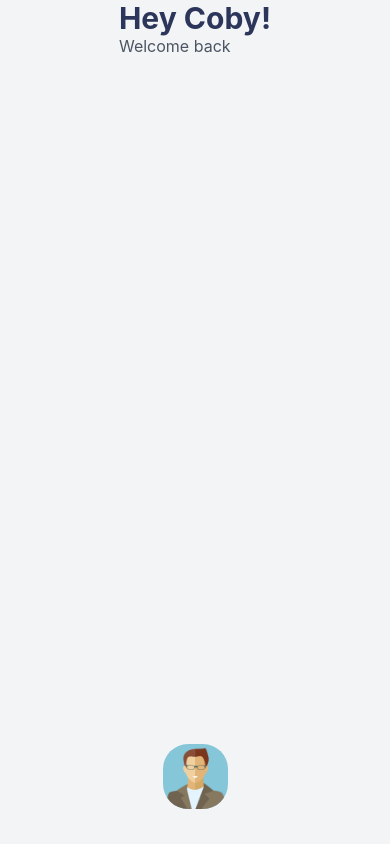
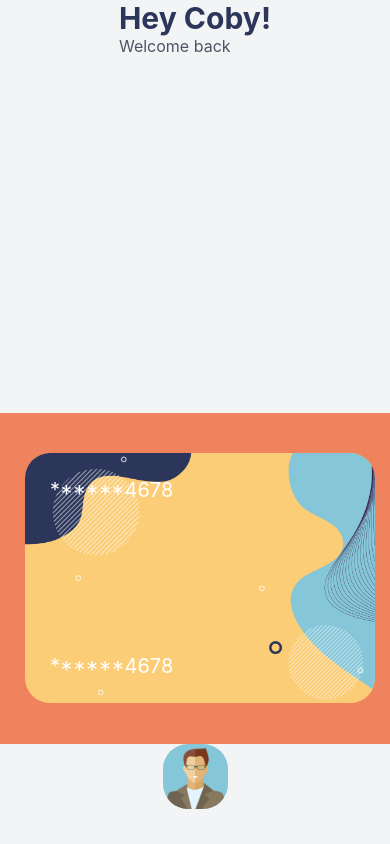
Before and after one commit to tothepointcode/stunning-waffle, a React Native app: screen / in a window 390 px wide. Built offline with nearby package versions, Linux system fonts and the light colour scheme.

Commit message:
feat: :construction: Initial card design created.
Design created with flatlist.

```diff
--- /dev/null
+++ b/components/Cards/CardSection.tsx
@@ -0,0 +1,73 @@
+import React from "react";
+import styled from "styled-components/native";
+
+//colors
+import { colors } from "../colors";
+import RegularText from "../Texts/RegularText";
+
+const CardsList = styled.FlatList`
+  background-color: ${colors.primary};
+  width: 100%;
+  padding-left: 25px;
+  flex: 1;
+`;
+
+const CardBackground = styled.ImageBackground`
+  height: 250px;
+  width: 350px;
+  resize-mode: cover;
+  background-color: ${colors.accent};
+  border-radius: 25px;
+  overflow: hidden;
+  align-self: center;
+  margin-right: 25px;
+`;
+
+const CardTouchable = styled.TouchableHighlight`
+  height: 250px;
+  border-radius: 25px;
+`;
+
+const TouchableView = styled.View`
+  display: flex;
+  flex-grow: 1;
+  justify-content: space-between;
+  padding: 25px;
+`;
+
+const CardTop = styled.View``;
+
+const CardSection = (props: { data?: object[] }) => {
+  return (
+    <CardsList
+      data={[
+        { account: "384575774483" },
+        { account: "384573774483" },
+        { account: "384525774483" },
+      ]}
+      horizontal={true}
+      keyExtractor={(item: any) => item.account}
+      renderItem={() => (
+        <CardBackground
+          source={require("./../../assets/bgs/background_transparent.png")}
+        >
+          <CardTouchable
+            underlayColor={colors.graydark}
+            onPress={() => alert("Pressed!")}
+          >
+            <TouchableView>
+              <CardTop>
+                <RegularText>******4678</RegularText>
+              </CardTop>
+              <CardTop>
+                <RegularText>******4678</RegularText>
+              </CardTop>
+            </TouchableView>
+          </CardTouchable>
+        </CardBackground>
+      )}
+    />
+  );
+};
+
+export default CardSection;
--- a/screens/Welcome.tsx
+++ b/screens/Welcome.tsx
@@ -10,6 +10,7 @@ import BigText from "../components/Texts/BigText";
 import SmallText from "../components/Texts/SmallText";
 import Greetings from "../components/Headers/Greetings";
 import Profile from "../components/Headers/Profile";
+import CardSection from "../components/Cards/CardSection";
 import Avi from "./../assets/avi/avatar.png";
 
 const WelcomeContainer = styled(Container)`
@@ -22,6 +23,7 @@ const Welcome = () => {
   return (
     <WelcomeContainer>
       <Greetings mainText="Hey Coby!" subText="Welcome back" />
+      <CardSection />
       <Profile img={Avi} />
     </WelcomeContainer>
   );
```
